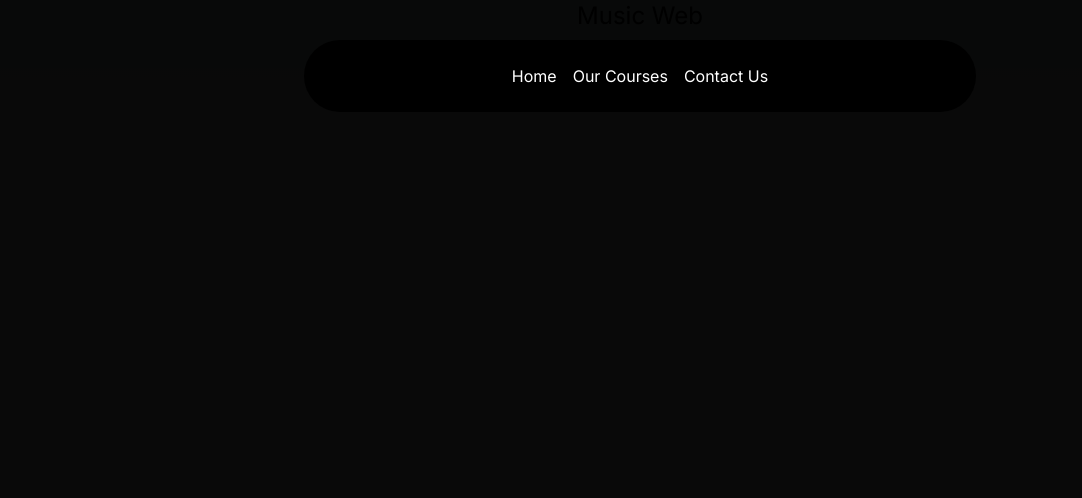
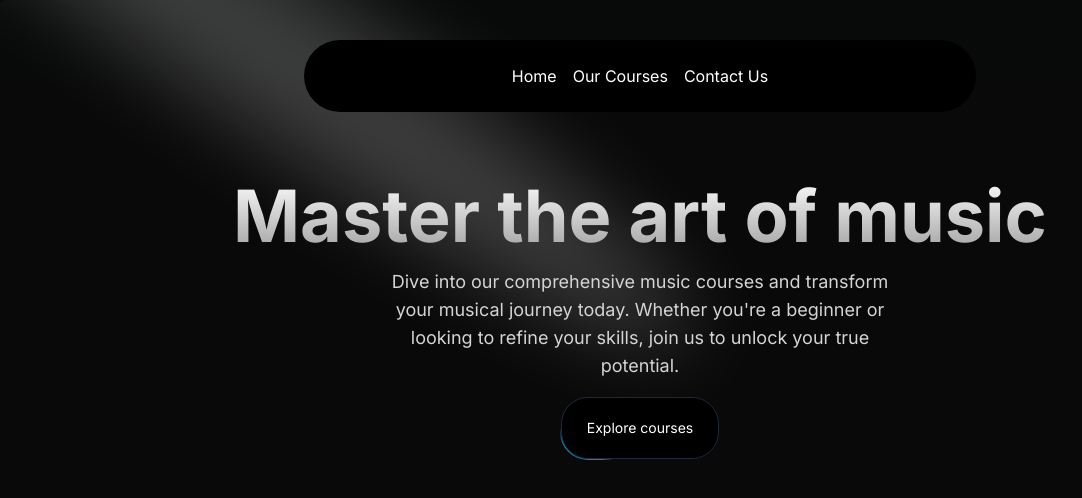
Before and after one commit to Vakar18/Music-School, a Next.js app: page / in a window 1280 px wide. Shown: the top 498 px of the page, without its empty margins (0-1082 px from the left). Built offline with nearby package versions, Linux system fonts and the light colour scheme.

Commit message:
Adding HeroSection

```diff
--- a/src/app/page.tsx
+++ b/src/app/page.tsx
@@ -1,7 +1,9 @@
+import HeroSection from "@/components/HeroSection";
+
 export default function Home() {
   return (
     <main className="min-h-screen bg-black/[0.96] antialiased bg-grid-white/[0.02]">
-      <h1 className="text-2xl text-center">Music Web</h1>
+     <HeroSection/>
     </main>
   );
 }
--- /dev/null
+++ b/src/components/HeroSection.tsx
@@ -0,0 +1,36 @@
+import Link from "next/link";
+import { Spotlight } from "./ui/Spotlight";
+import { Button } from "./ui/moving-border";
+
+function HeroSection() {
+  return (
+    <div className="h-auto md:h-[40rem] w-full rounded-md flex flex-col items-center justify-center relative overflow-hidden mx-auto py-10 md:py-0">
+      <Spotlight
+        className="-top-40 left-0 md:left-60 md:-top-20"
+        fill="white"
+      />
+      <div className="p-4 relative z-10 w-full text-center">
+        <h1 className="mt-20 md:mt-0 text-4xl md:text-7xl font-bold bg-clip-text text-transparent bg-gradient-to-b from-neutral-50 to-neutral-400">
+          Master the art of music
+        </h1>
+        <p className="mt-4 font-normal text-base md:text-lg text-neutral-300 max-w-lg mx-auto">
+          Dive into our comprehensive music courses and transform your musical
+          journey today. Whether you're a beginner or looking to refine your
+          skills, join us to unlock your true potential.
+        </p>
+        <div className="mt-4">
+          <Link href={"/courses"}>
+            <Button
+              borderRadius="1.75rem"
+              className="bg-white dark:bg-black text-black dark:text-white border-neutral-200 dark:border-slate-800"
+            >
+              Explore courses
+            </Button>
+          </Link>
+        </div>
+      </div>
+    </div>
+  );
+}
+
+export default HeroSection;
--- /dev/null
+++ b/src/components/ui/Spotlight.tsx
@@ -0,0 +1,56 @@
+import React from "react";
+import { cn } from "@/utils/cn";
+
+type SpotlightProps = {
+  className?: string;
+  fill?: string;
+};
+
+export const Spotlight = ({ className, fill }: SpotlightProps) => {
+  return (
+    <svg
+      className={cn(
+        "animate-spotlight pointer-events-none absolute z-[1]  h-[169%] w-[138%] lg:w-[84%] opacity-0",
+        className
+      )}
+      xmlns="http://www.w3.org/2000/svg"
+      viewBox="0 0 3787 2842"
+      fill="none"
+    >
+      <g filter="url(#filter)">
+        <ellipse
+          cx="1924.71"
+          cy="273.501"
+          rx="1924.71"
+          ry="273.501"
+          transform="matrix(-0.822377 -0.568943 -0.568943 0.822377 3631.88 2291.09)"
+          fill={fill || "white"}
+          fillOpacity="0.21"
+        ></ellipse>
+      </g>
+      <defs>
+        <filter
+          id="filter"
+          x="0.860352"
+          y="0.838989"
+          width="3785.16"
+          height="2840.26"
+          filterUnits="userSpaceOnUse"
+          colorInterpolationFilters="sRGB"
+        >
+          <feFlood floodOpacity="0" result="BackgroundImageFix"></feFlood>
+          <feBlend
+            mode="normal"
+            in="SourceGraphic"
+            in2="BackgroundImageFix"
+            result="shape"
+          ></feBlend>
+          <feGaussianBlur
+            stdDeviation="151"
+            result="effect1_foregroundBlur_1065_8"
+          ></feGaussianBlur>
+        </filter>
+      </defs>
+    </svg>
+  );
+};
--- /dev/null
+++ b/src/components/ui/moving-border.tsx
@@ -0,0 +1,139 @@
+"use client";
+import React from "react";
+import {
+  motion,
+  useAnimationFrame,
+  useMotionTemplate,
+  useMotionValue,
+  useTransform,
+} from "framer-motion";
+import { useRef } from "react";
+import { cn } from "@/utils/cn";
+
+export function Button({
+  borderRadius = "1.75rem",
+  children,
+  as: Component = "button",
+  containerClassName,
+  borderClassName,
+  duration,
+  className,
+  ...otherProps
+}: {
+  borderRadius?: string;
+  children: React.ReactNode;
+  as?: any;
+  containerClassName?: string;
+  borderClassName?: string;
+  duration?: number;
+  className?: string;
+  [key: string]: any;
+}) {
+  return (
+    <Component
+      className={cn(
+        "bg-transparent relative text-xl  h-16 w-40 p-[1px] overflow-hidden ",
+        containerClassName
+      )}
+      style={{
+        borderRadius: borderRadius,
+      }}
+      {...otherProps}
+    >
+      <div
+        className="absolute inset-0"
+        style={{ borderRadius: `calc(${borderRadius} * 0.96)` }}
+      >
+        <MovingBorder duration={duration} rx="30%" ry="30%">
+          <div
+            className={cn(
+              "h-20 w-20 opacity-[0.8] bg-[radial-gradient(var(--sky-500)_40%,transparent_60%)]",
+              borderClassName
+            )}
+          />
+        </MovingBorder>
+      </div>
+
+      <div
+        className={cn(
+          "relative bg-slate-900/[0.8] border border-slate-800 backdrop-blur-xl text-white flex items-center justify-center w-full h-full text-sm antialiased",
+          className
+        )}
+        style={{
+          borderRadius: `calc(${borderRadius} * 0.96)`,
+        }}
+      >
+        {children}
+      </div>
+    </Component>
+  );
+}
+
+export const MovingBorder = ({
+  children,
+  duration = 2000,
+  rx,
+  ry,
+  ...otherProps
+}: {
+  children: React.ReactNode;
+  duration?: number;
+  rx?: string;
+  ry?: string;
+  [key: string]: any;
+}) => {
+  const pathRef = useRef<any>();
+  const progress = useMotionValue<number>(0);
+
+  useAnimationFrame((time) => {
+    const length = pathRef.current?.getTotalLength();
+    if (length) {
+      const pxPerMillisecond = length / duration;
+      progress.set((time * pxPerMillisecond) % length);
+    }
+  });
+
+  const x = useTransform(
+    progress,
+    (val) => pathRef.current?.getPointAtLength(val).x
+  );
+  const y = useTransform(
+    progress,
+    (val) => pathRef.current?.getPointAtLength(val).y
+  );
+
+  const transform = useMotionTemplate`translateX(${x}px) translateY(${y}px) translateX(-50%) translateY(-50%)`;
+
+  return (
+    <>
+      <svg
+        xmlns="http://www.w3.org/2000/svg"
+        preserveAspectRatio="none"
+        className="absolute h-full w-full"
+        width="100%"
+        height="100%"
+        {...otherProps}
+      >
+        <rect
+          fill="none"
+          width="100%"
+          height="100%"
+          rx={rx}
+          ry={ry}
+          ref={pathRef}
+        />
+      </svg>
+      <motion.div
+        style={{
+          position: "absolute",
+          top: 0,
+          left: 0,
+          display: "inline-block",
+          transform,
+        }}
+      >
+        {children}
+      </motion.div>
+    </>
+  );
+};
--- a/tailwind.config.ts
+++ b/tailwind.config.ts
@@ -1,4 +1,21 @@
 import type { Config } from "tailwindcss";
+const colors = require("tailwindcss/colors");
+const {
+  default: flattenColorPalette,
+} = require("tailwindcss/lib/util/flattenColorPalette");
+
+// This plugin adds each Tailwind color as a global CSS variable, e.g. var(--gray-200).
+function addVariablesForColors({ addBase, theme }: any) {
+  let allColors = flattenColorPalette(theme("colors"));
+  let newVars = Object.fromEntries(
+    Object.entries(allColors).map(([key, val]) => [`--${key}`, val])
+  );
+
+  addBase({
+    ":root": newVars,
+  });
+}
+
 
 const config: Config = {
   content: [
@@ -9,13 +26,28 @@
   darkMode:"class",
   theme: {
     extend: {
+      animation:{
+        spotlight: "spotlight 2s ease .75s 1 forwards",
+        scroll: "scroll var(--animation-duration, 40s) var(--animation-direction, forwards) linear infinite"
+      },
       backgroundImage: {
         "gradient-radial": "radial-gradient(var(--tw-gradient-stops))",
         "gradient-conic":
           "conic-gradient(from 180deg at 50% 50%, var(--tw-gradient-stops))",
       },
+      keyframes:{
+        spotlight: {
+          '0%': { opacity: '0', transform: 'translate(-72%, -62%) scale(0.5)' },
+          '100%': { opacity: '1', transform: 'translate(-50%,-40%) scale(1)' },
+        },
+        scroll: {
+          to: {
+            transform: "translate(calc(-50% - 0.5rem))",
+          },
+        },
+      }
     },
   },
-  plugins: [],
+  plugins: [addVariablesForColors],
 };
 export default config;
```
Also changed, not shown: package.json (+7 -4 lines), 1 other file (tests, documents, lock files or other folders).
